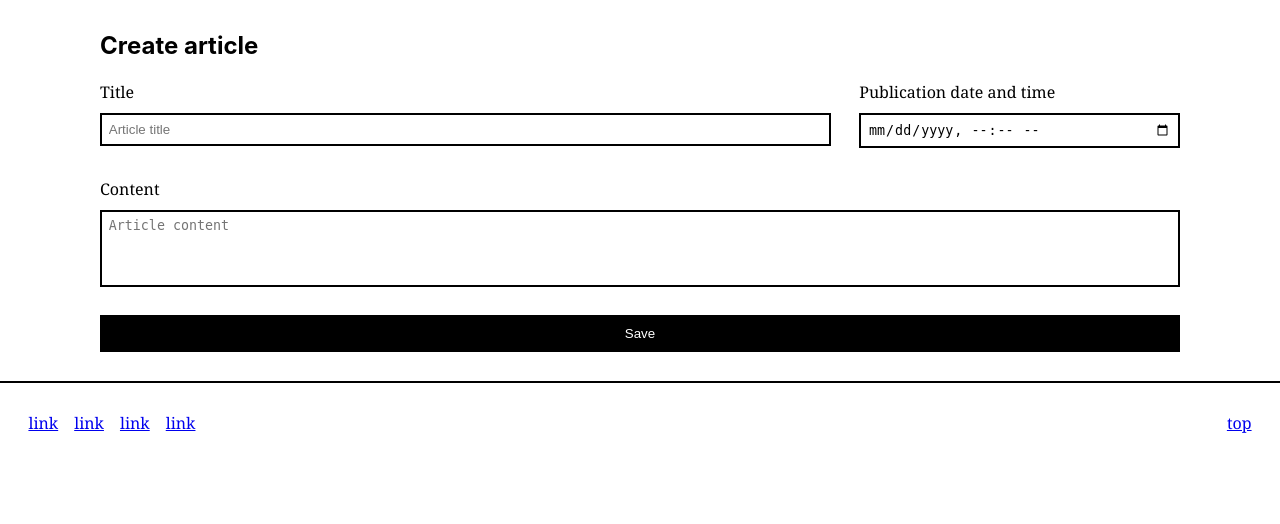
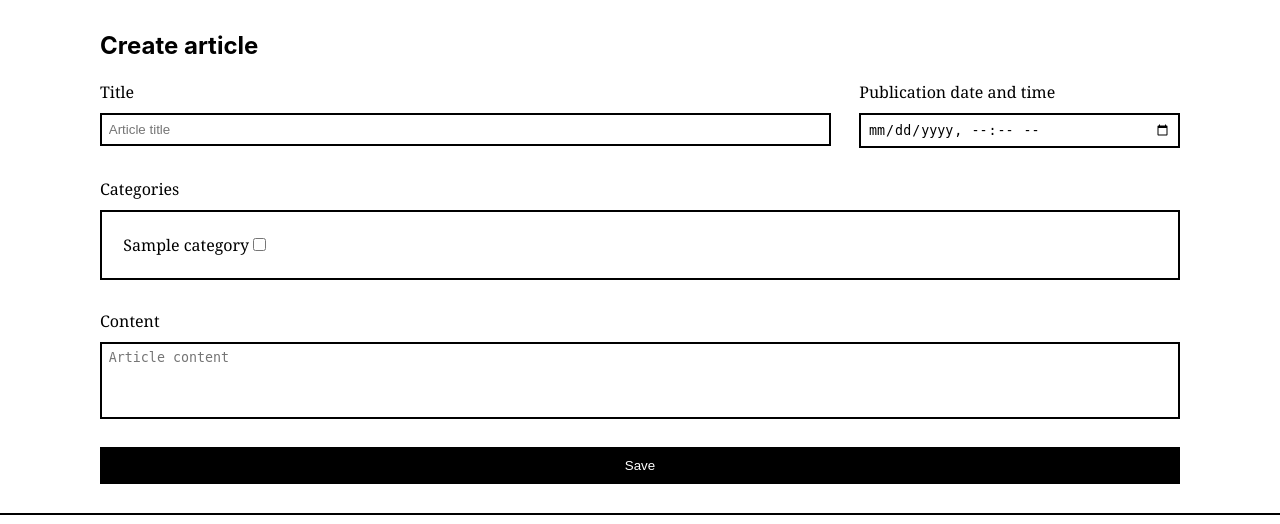
Before and after one commit to NicholasGillespie/dwwm-dp, a PHP site: page /admin/article-create.php in a window 1280 px wide. Shown: the part 83-607 px from the top of the page. Run offline with PHP 8.4, Linux system fonts and the light colour scheme; the visitor is signed in with stand-in values (Sample User, id 1); tables that the repository leaves empty or names only in its code hold one stand-in row (values such as "Sample post").

Commit message:
categories

```diff
--- a/admin/article-create.php
+++ b/admin/article-create.php
@@ -6,15 +6,23 @@ Auth::requireLogin();
 
 $article = new Article();
 
+$category_ids = [];
+
+$conn = require '../includes/db.php';
+
+$categories = Category::getAll($conn);
+
 if ($_SERVER["REQUEST_METHOD"] == "POST") {
-
-  $conn = require '../includes/db.php';
 
   $article->title = $_POST['title'];
   $article->content = $_POST['content'];
   $article->published_at = $_POST['published_at'];
 
+  $category_ids = $_POST['category'] ?? [];
+
   if ($article->create($conn)) {
+
+    $article->setCategories($conn, $category_ids);
 
     Url::redirect("/admin/article.php?id={$article->id}");
   }
--- a/admin/includes/article-form.php
+++ b/admin/includes/article-form.php
@@ -17,6 +17,19 @@
       <input class="space-stack:element-small" type="datetime-local" name="published_at" id="published_at" value="<?= htmlspecialchars($article->published_at); ?>">
     </div>
   </div>
+
+  <fieldset class="[ stack ][ space-stack:composition ]">
+    <legend>Categories</legend>
+    <div class="[ box cluster ][ space-stack:element-small ]">
+      <?php foreach ($categories as $category) : ?>
+        <div>
+          <label for="category<?= $category['id'] ?>"><?= htmlspecialchars($category['name']) ?></label>
+          <input type="checkbox" name="category[]" value="<?= $category['id'] ?>" id="category<?= $category['id'] ?>" <?php if (in_array($category['id'], $category_ids)) : ?>checked<?php endif; ?>>
+        </div>
+      <?php endforeach; ?>
+    </div>
+  </fieldset>
+
   <div class="[ stack ][ space-stack:composition ]">
     <label for="content">Content</label>
     <textarea class="space-stack:element-small" name="content" rows="4" cols="40" id="content" placeholder="Article content"><?= htmlspecialchars($article->content); ?></textarea>
--- a/classes/Article.php
+++ b/classes/Article.php
@@ -72,6 +72,44 @@ class Article
 
       return $stmt->fetch();
     }
+  }
+
+
+
+  public static function getWithCategories($conn, $id)
+  {
+    $sql = "SELECT article.*, category.name AS category_name
+            FROM article
+            LEFT JOIN article_category
+            ON article.id = article_category.article_id
+            LEFT JOIN category
+            ON article_category.category_id = category.id
+            WHERE article.id = :id";
+
+    $stmt = $conn->prepare($sql);
+    $stmt->bindValue(':id', $id, PDO::PARAM_INT);
+
+    $stmt->execute();
+
+    return $stmt->fetchAll(PDO::FETCH_ASSOC);
+  }
+
+
+
+  public function getCategories($conn)
+  {
+    $sql = "SELECT category.*
+            FROM category
+            JOIN article_category
+            ON category.id = article_category.category_id
+            WHERE article_id = :id";
+
+    $stmt = $conn->prepare($sql);
+    $stmt->bindValue(':id', $this->id, PDO::PARAM_INT);
+
+    $stmt->execute();
+
+    return $stmt->fetchAll(PDO::FETCH_ASSOC);
   }
 
 
@@ -164,6 +202,51 @@ class Article
 
 
 
+  public function setCategories($conn, $ids)
+  {
+    if ($ids) {
+
+      $sql = "INSERT IGNORE INTO article_category (article_id, category_id)
+                  VALUES ";
+
+      $values = [];
+
+      foreach ($ids as $id) {
+        $values[] = "({$this->id}, ?)";
+      }
+
+      $sql .= implode(", ", $values);
+
+      $stmt = $conn->prepare($sql);
+
+      foreach ($ids as $i => $id) {
+        $stmt->bindValue($i + 1, $id, PDO::PARAM_INT);
+      }
+
+      $stmt->execute();
+    }
+
+    $sql = "DELETE FROM article_category
+              WHERE article_id = {$this->id}";
+
+    if ($ids) {
+
+      $placeholders = array_fill(0, count($ids), '?');
+
+      $sql .= " AND category_id NOT IN (" . implode(", ", $placeholders) . ")";
+    }
+
+    $stmt = $conn->prepare($sql);
+
+    foreach ($ids as $i => $id) {
+      $stmt->bindValue($i + 1, $id, PDO::PARAM_INT);
+    }
+
+    $stmt->execute();
+  }
+
+
+
   public function delete($conn)
   {
     $sql = "DELETE FROM article
--- /dev/null
+++ b/classes/Category.php
@@ -0,0 +1,15 @@
+<?php
+
+class Category
+{
+  public static function getAll($conn)
+  {
+    $sql = "SELECT *
+            FROM category
+            ORDER BY name;";
+
+    $results = $conn->query($sql);
+
+    return $results->fetchAll(PDO::FETCH_ASSOC);
+  }
+}
--- a/css/global.css
+++ b/css/global.css
@@ -95,8 +95,7 @@ article time {
   --space-flow: 0;
 }
 
-/* article time ~ p { */
-article p {
+ul article p {
   display: -webkit-box;
   -webkit-box-orient: vertical;
   -webkit-line-clamp: 5;
--- a/css/utility.css
+++ b/css/utility.css
@@ -56,3 +56,14 @@
 .danger {
   color: red;
 }
+
+/* test
+/* **************************************** */
+.test > * {
+  display: flex;
+  flex-wrap: wrap;
+  gap: var(--space, 1rem);
+  --justify: flex-start;
+  justify-content: var(--justify);
+  align-items: center;
+}
```
Also changed, not shown: admin/article-update.php (+9 -0 lines), admin/article.php (+15 -8 lines), article.php (+15 -5 lines), uploads/Test-1.png (added), uploads/Test-2.png (added), 1 other file.
